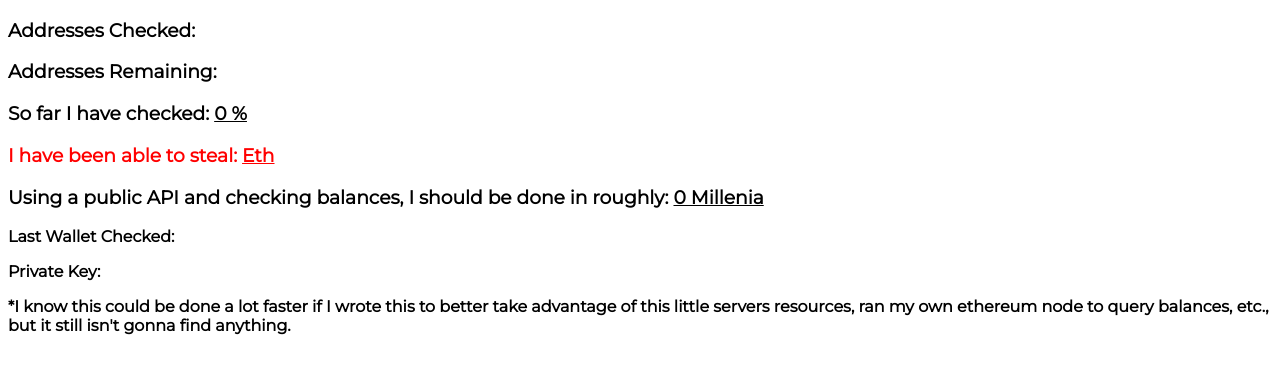
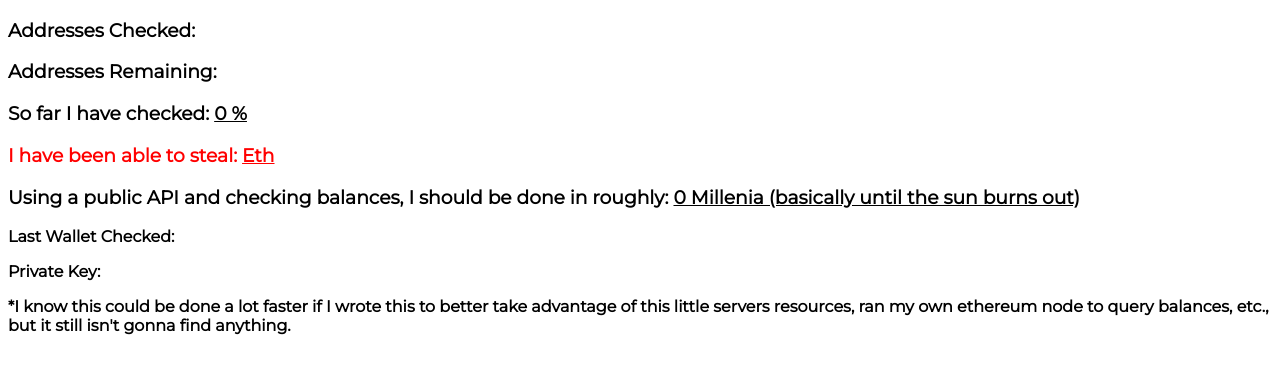
Before and after one commit to WanderingHogan/ethlotto, a website: page static/index.html in a window 1280 px wide. Drawn offline with nearby package versions, Linux system fonts and the light colour scheme; no server answers.

Commit message:
adding more to notes

```diff
--- a/static/index.html
+++ b/static/index.html
@@ -19,7 +19,7 @@
     	<h3>Addresses Remaining: <b><u>{{addressesRemaining}}</u></b></h3>
     	<h3>So far I have checked: <b><u>{{percentage}} %</u></b></h3>
     	<h3 class="scary">I have been able to steal: <b><u>{{usedAddresses}} Eth</u></b></h3>
-    	<h3>Using a public API and checking balances, I should be done in roughly: <b><u>{{yearsLeft}} Millenia</u></b></h3>
+    	<h3>Using a public API and checking balances, I should be done in roughly: <b><u>{{yearsLeft}} Millenia (basically until the sun burns out)</u></b></h3>
         <p><b>Last Wallet Checked: </b>{{ethAddress}}</p>
         <p><b>Private Key:</b> {{privKey}}</p>
 
```
